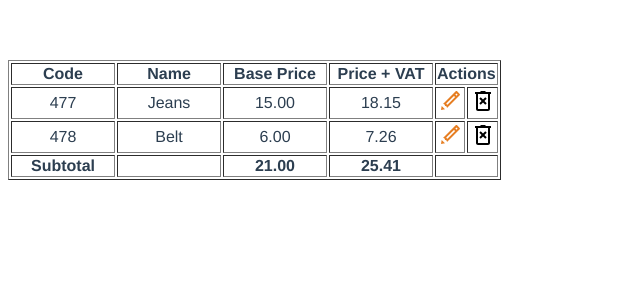
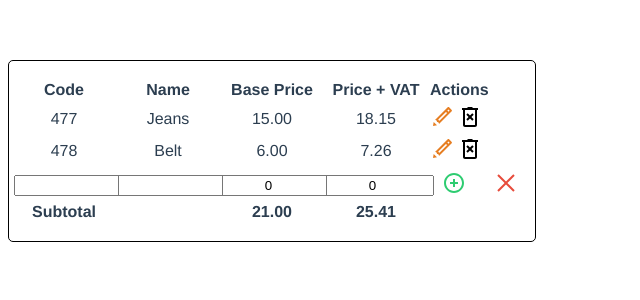
Before and after one commit to Voldemortas/accounting, a Vue app: page / in a window 1280 px wide. Shown: the top 300 px of the page, without its empty margins (0-640 px from the left). Built offline with nearby package versions, Linux system fonts and the light colour scheme.

Commit message:
added product insertion

```diff
--- a/src/App.vue
+++ b/src/App.vue
@@ -27,18 +27,24 @@ export default {
   },
   methods: {
     updateTable(event, key, value) {
-      console.log(event, key, value, this.data[key]);
       if (event === "remove") {
         this.data.splice(key, 1);
+        return true;
+      }
+      if (value.name === "" || value.code === "" || value.base <= 0) {
+        return false;
       }
       if (event === "update") {
         this.data.splice(key, 1, { ...value, tax: TAX });
       }
+      if (event === "add") {
+        this.data.push({ ...value, tax: TAX });
+      }
+      return true;
     },
   },
   watch: {
     data: function () {
-      console.log("update");
       window.localStorage.setItem("products", JSON.stringify(this.data));
     },
   },
--- a/src/components/EditableRow.vue
+++ b/src/components/EditableRow.vue
@@ -16,6 +16,7 @@
         viewBox="0 0 172 172"
         style=" fill:#000000;"
       >
+        <title>edit</title>
         <g
           fill="none"
           fill-rule="nonzero"
@@ -51,6 +52,7 @@
         viewBox="0 0 172 172"
         style=" fill:#000000;"
       >
+        <title>remove</title>
         <g
           fill="none"
           fill-rule="nonzero"
@@ -116,6 +118,7 @@
         viewBox="0 0 172 172"
         style=" fill:#000000;"
       >
+        <title>save</title>
         <g
           fill="none"
           fill-rule="nonzero"
@@ -151,6 +154,7 @@
         viewBox="0 0 172 172"
         style=" fill:#000000;"
       >
+        <title>cancel</title>
         <g
           fill="none"
           fill-rule="nonzero"
@@ -214,20 +218,16 @@ export default {
       this.edit = !this.edit;
     },
     save() {
-      this.edit = !this.edit;
       let newValue = {
         code: this.newCode,
         name: this.newName,
         base: this.newBase * 1,
       };
-      this.method("update", this.index, newValue);
+      this.edit = !this.method("update", this.index, newValue);
     },
     remove() {
       this.method("remove", this.index);
     },
-  },
-  computed: {
-    console: () => console,
   },
 };
 </script>
@@ -242,6 +242,7 @@ td {
 }
 .td-small {
   width: 10px;
+  border-width: 0;
 }
 svg {
   cursor: pointer;
--- a/src/components/EditableTable.vue
+++ b/src/components/EditableTable.vue
@@ -1,18 +1,21 @@
 <template>
-  <table border="1">
+  <table>
     <thead>
       <tr>
         <th>Code</th>
         <th>Name</th>
         <th>Base Price</th>
         <th>Price + VAT</th>
-        <th colspan="2">Actions</th>
+        <th colspan="2" style="min-width: 20px">Actions</th>
       </tr>
     </thead>
-    <tbody v-for="(item, index) in data" :key="item.code + index">
-      <EditableRow v-bind="item" :method="method" v-bind:index="index" />
+    <tbody>
+      <template v-for="(item, index) in data">
+        <EditableRow v-bind="item" :method="method" v-bind:index="index" :key="item.code + index" />
+      </template>
     </tbody>
     <tfoot>
+      <NewRow :method="method" v-bind:tax="0.21" />
       <th>Subtotal</th>
       <th></th>
       <th>{{data.reduce((acc, curr) => acc + curr.base, 0).toFixed(2)}}</th>
@@ -24,6 +27,7 @@
 
 <script>
 import EditableRow from "./EditableRow";
+import NewRow from "./NewRow";
 
 export default {
   name: "EditableTable",
@@ -31,9 +35,29 @@ export default {
     data: Array,
     method: Function,
   },
-  components: { EditableRow },
+  components: { EditableRow, NewRow },
 };
 </script>
 
 <style scoped>
+tbody {
+  display: block;
+  max-height: 400px;
+  overflow: auto;
+  width: 100%;
+}
+thead,
+tfoot {
+  display: block;
+}
+th {
+  min-width: 100px;
+}
+table {
+  border-width: 1px;
+  border-style: solid;
+  border-color: black;
+  border-radius: 5px;
+  padding: 15px 0;
+}
 </style>
--- /dev/null
+++ b/src/components/NewRow.vue
@@ -0,0 +1,161 @@
+<template>
+  <tr>
+    <td>
+      <input type="text" id="code" v-model="newCode" autocomplete="false" />
+    </td>
+    <td>
+      <input type="text" id="name" v-model="newName" autocomplete="false" />
+    </td>
+    <td>
+      <input
+        autocomplete="false"
+        step="0.01"
+        type="number"
+        id="base"
+        v-model="newBase"
+        v-on:change="changeBase"
+        v-on:keyup="changeBase"
+      />
+    </td>
+    <td>
+      <input
+        autocomplete="false"
+        step="0.01"
+        type="number"
+        id="total"
+        v-model="newTotal"
+        v-on:change="changeTotal"
+        v-on:keyup="changeTotal"
+      />
+    </td>
+    <td v-on:click="add" class="td-small">
+      <svg
+        xmlns="http://www.w3.org/2000/svg"
+        x="0px"
+        y="0px"
+        width="24"
+        height="24"
+        viewBox="0 0 172 172"
+        style=" fill:#000000;"
+      >
+        <title>add</title>
+        <g
+          fill="none"
+          fill-rule="nonzero"
+          stroke="none"
+          stroke-width="1"
+          stroke-linecap="butt"
+          stroke-linejoin="miter"
+          stroke-miterlimit="10"
+          stroke-dasharray
+          stroke-dashoffset="0"
+          font-family="none"
+          font-weight="none"
+          font-size="none"
+          text-anchor="none"
+          style="mix-blend-mode: normal"
+        >
+          <path d="M0,172v-172h172v172z" fill="none" />
+          <g fill="#2ecc71">
+            <path
+              d="M86,14.33333c-39.517,0 -71.66667,32.14967 -71.66667,71.66667c0,39.517 32.14967,71.66667 71.66667,71.66667c39.517,0 71.66667,-32.14967 71.66667,-71.66667c0,-39.517 -32.14967,-71.66667 -71.66667,-71.66667zM86,28.66667c31.61217,0 57.33333,25.72117 57.33333,57.33333c0,31.61217 -25.72117,57.33333 -57.33333,57.33333c-31.61217,0 -57.33333,-25.72117 -57.33333,-57.33333c0,-31.61217 25.72117,-57.33333 57.33333,-57.33333zM78.83333,57.33333v21.5h-21.5v14.33333h21.5v21.5h14.33333v-21.5h21.5v-14.33333h-21.5v-21.5z"
+            />
+          </g>
+        </g>
+      </svg>
+    </td>
+    <td v-on:click="cancel" class="td-small">
+      <svg
+        xmlns="http://www.w3.org/2000/svg"
+        x="0px"
+        y="0px"
+        width="24"
+        height="24"
+        viewBox="0 0 172 172"
+        style=" fill:#000000;"
+      >
+        <title>cancel</title>
+        <g
+          fill="none"
+          fill-rule="nonzero"
+          stroke="none"
+          stroke-width="1"
+          stroke-linecap="butt"
+          stroke-linejoin="miter"
+          stroke-miterlimit="10"
+          stroke-dasharray
+          stroke-dashoffset="0"
+          font-family="none"
+          font-weight="none"
+          font-size="none"
+          text-anchor="none"
+          style="mix-blend-mode: normal"
+        >
+          <path d="M0,172v-172h172v172z" fill="none" />
+          <g fill="#e74c3c">
+            <path
+              d="M33.73372,23.59961l-10.13411,10.13411l52.26628,52.26628l-52.26628,52.26628l10.13411,10.13411l52.26628,-52.26628l52.26628,52.26628l10.13411,-10.13411l-52.26628,-52.26628l52.26628,-52.26628l-10.13411,-10.13411l-52.26628,52.26628z"
+            />
+          </g>
+        </g>
+      </svg>
+    </td>
+  </tr>
+</template>
+
+<script>
+export default {
+  name: "NewRow",
+  props: {
+    method: Function,
+    tax: Number,
+  },
+  data() {
+    return {
+      newBase: 0,
+      newTotal: 0,
+      newCode: "",
+      newName: "",
+    };
+  },
+  methods: {
+    changeBase(e) {
+      this.newTotal = (e.target.value * (1 + this.tax)).toFixed(2);
+    },
+    changeTotal(e) {
+      this.newBase = (e.target.value / (1 + this.tax)).toFixed(2);
+    },
+    cancel() {
+      this.newBase = 0;
+      this.newTotal = 0;
+      this.newCode = "";
+      this.newName = "";
+    },
+    add() {
+      let newValue = {
+        code: this.newCode,
+        name: this.newName,
+        base: this.newBase * 1,
+      };
+      if (this.method("add", 0, newValue)) this.cancel();
+    },
+  },
+};
+</script>
+
+<style scoped>
+input {
+  width: 100%;
+  text-align: center;
+}
+td {
+  width: 100px;
+}
+.td-small {
+  max-width: 10px;
+  border-width: 0;
+}
+svg {
+  cursor: pointer;
+}
+</style>
```
Also changed, not shown: src/components/HelloWorld.vue (deleted, +0 -58 lines).
